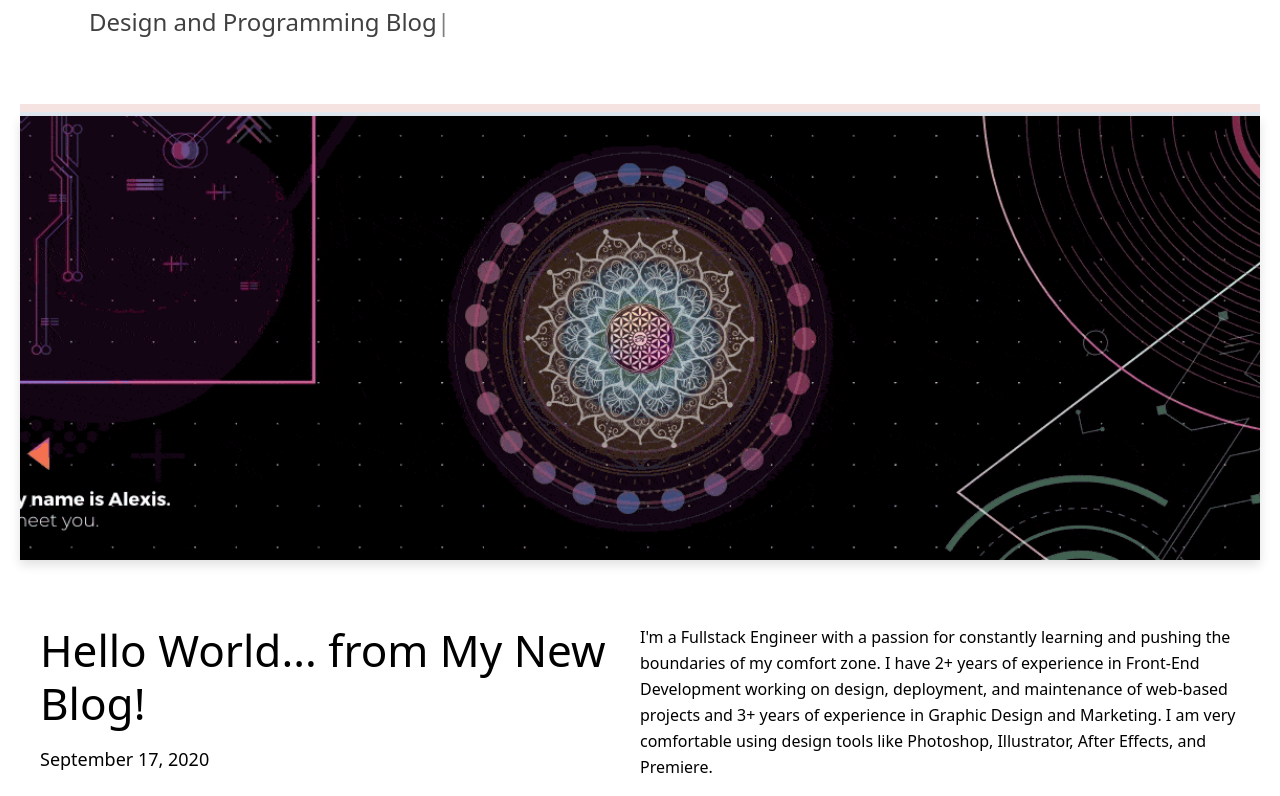
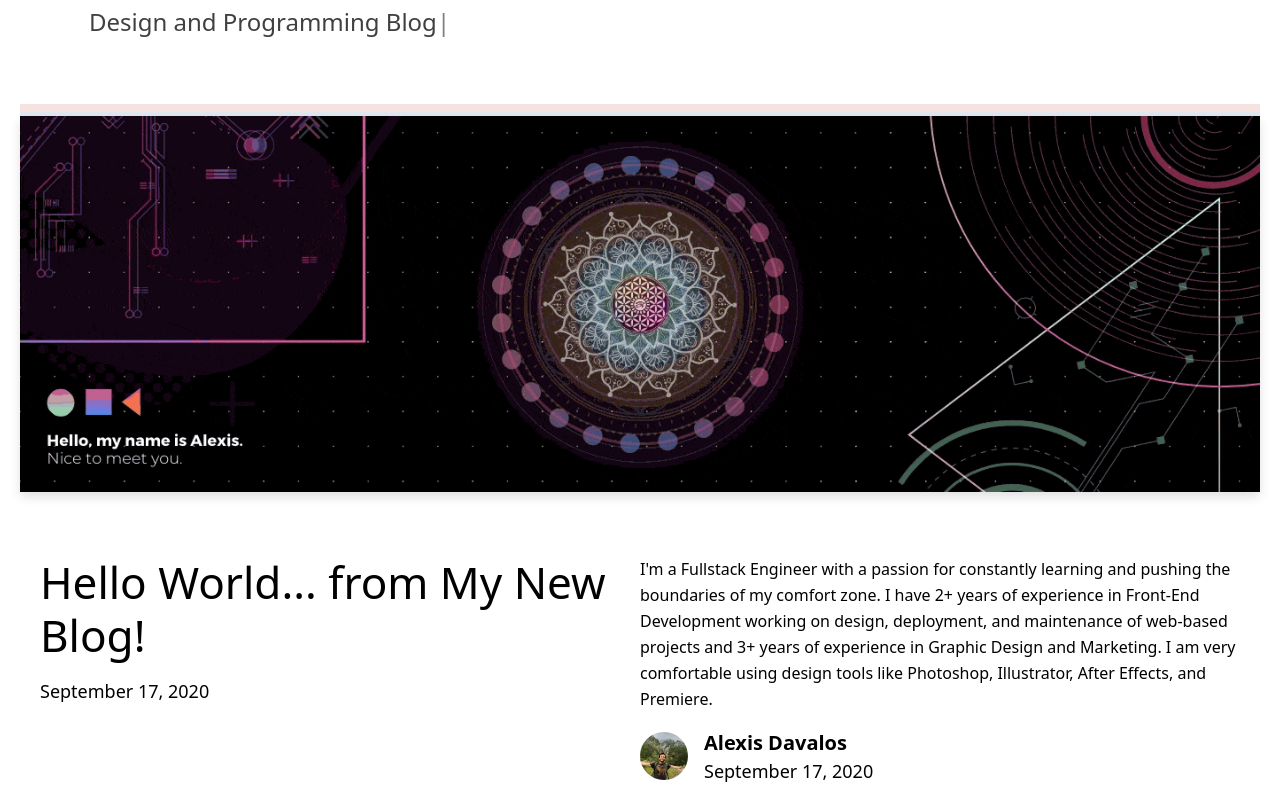
Before and after one commit to alexisdavalos/nextjs-blog, a Next.js app: page / in a window 1280 px wide. Shown: the part 184-980 px from the top of the page. Built offline with nearby package versions, Linux system fonts and the light colour scheme.

Commit message:
cover update

```diff
--- a/components/hero-post.js
+++ b/components/hero-post.js
@@ -16,8 +16,8 @@ export default function HeroPost({
       <div className="mb-10 md:mb-16">
         <CoverImage title={title} src={coverImage} slug={slug} hero />
       </div>
-      <div className="mx-5 md:grid md:grid-cols-2 md:col-gap-8 lg:col-gap-8 mb-16 md:mb-18">
-        <div>
+      <div className="md:grid md:grid-cols-2 md:col-gap-8 lg:col-gap-8 mb-16 md:mb-18">
+        <div className="mx-5">
           <h3 className="mb-4 text-4xl lg:text-6xl leading-tight">
             <Link as={`/posts/${slug}`} href="/posts/[slug]">
               <a className="hover:underline">{title}</a>
--- a/styles/cover-image.module.scss
+++ b/styles/cover-image.module.scss
@@ -11,11 +11,11 @@
 }
 
 .coverHero {
-  height: 300px;
-  min-height: 300px;
-  @media (min-width: (1024px)) {
-    height: 444px;
-    min-height: 444px;
+  height: 100%;
+  min-height: 222px;
+
+  img {
+    object-fit: cover;
   }
   a {
     height: 100%;
```
